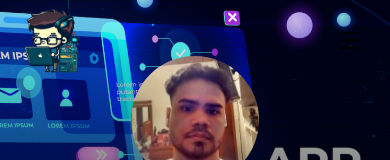
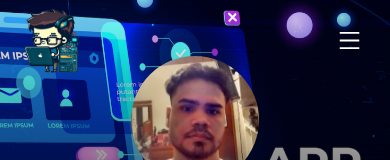
Before and after one commit to JohanLeon0914/servicios_johan, a Next.js app: page / in a window 390 px wide. Shown: the top 160 px of the page. Built offline with nearby package versions, Linux system fonts and the light colour scheme.

Commit message:
cambiando color de icono hambuguesa del navbar a blanco

```diff
--- a/src/app/components/Navbar.tsx
+++ b/src/app/components/Navbar.tsx
@@ -63,7 +63,7 @@ function Navbar() {
               </li>
             </Link>
           </ul>
-          <div onClick={handleNav} className="md:hidden cursor-pointer p-5">
+          <div onClick={handleNav} className="md:hidden cursor-pointer p-5 text-white">
             <AiOutlineMenu size={25} />
           </div>
         </div>
```
